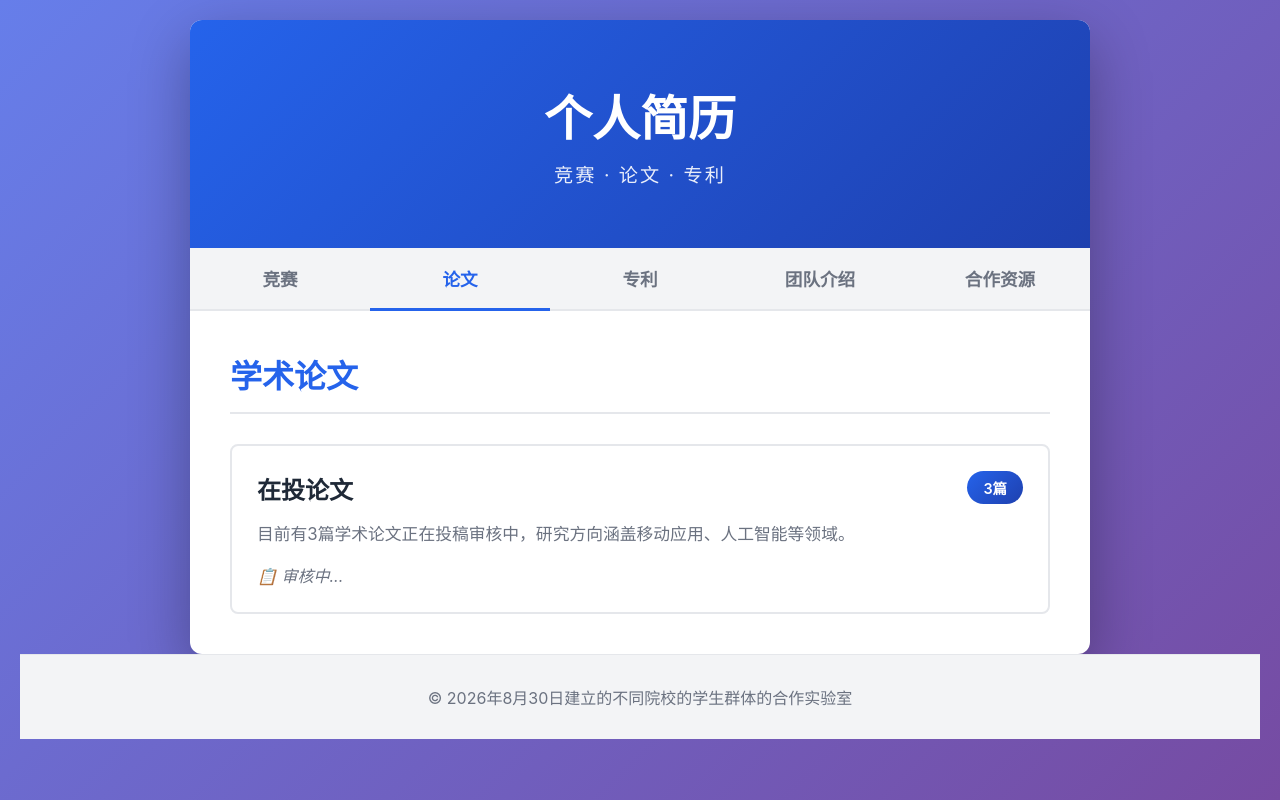
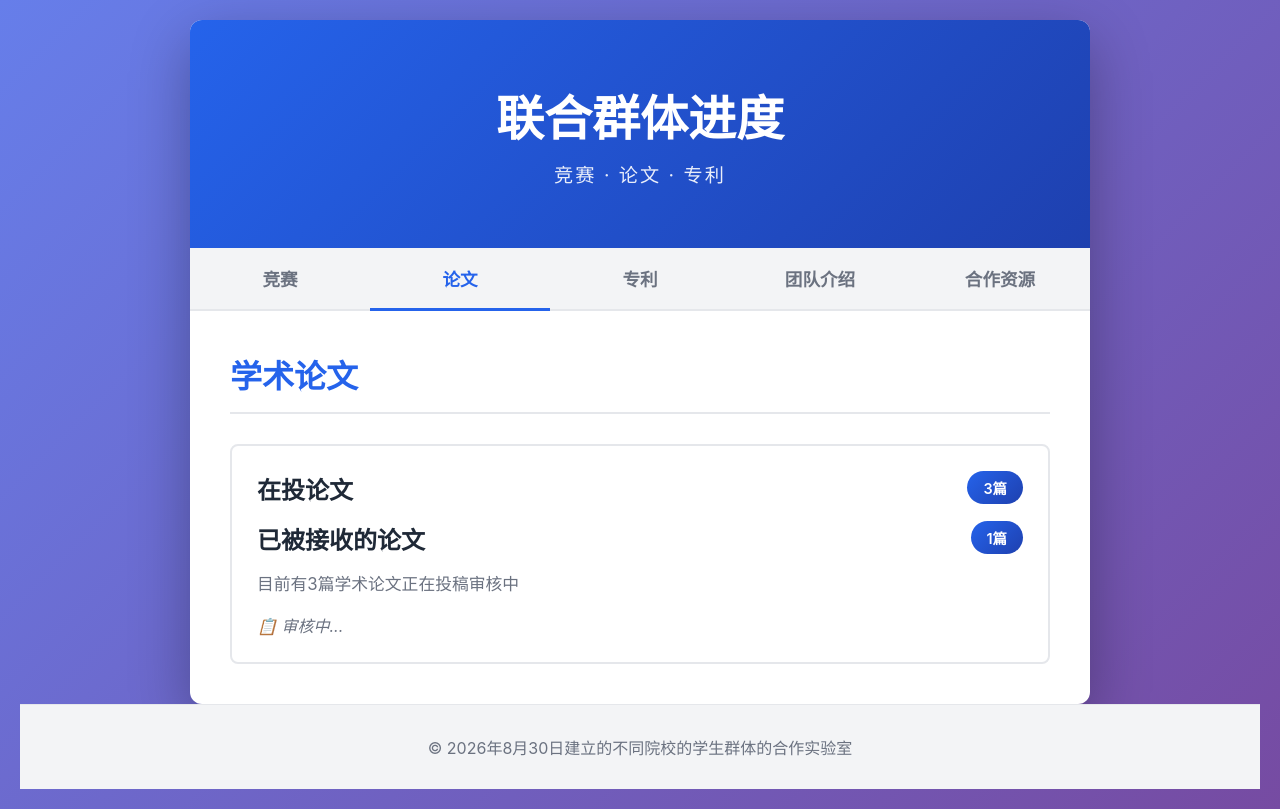
Before and after one commit to WenxuanMa324/resume, a plain HTML site: page index.html in a window 1280 px wide. Both pictures are taken after a click on the button "论文". Drawn offline with Linux system fonts and the light colour scheme.

Commit message:
Update index.html

```diff
--- a/index.html
+++ b/index.html
@@ -3,7 +3,7 @@
 <head>
     <meta charset="UTF-8">
     <meta name="viewport" content="width=device-width, initial-scale=1.0">
-    <title>个人简历 - 竞赛、论文与专利</title>
+    <title>联合实验室- 竞赛、论文与专利</title>
     <style>
         * {
             margin: 0;
@@ -397,7 +397,7 @@
 <body>
     <div class="container">
         <header>
-            <h1>个人简历</h1>
+            <h1>联合群体进度</h1>
             <p class="subtitle">竞赛 · 论文 · 专利</p>
         </header>
 
@@ -444,9 +444,13 @@
                         <h3>在投论文</h3>
                         <span class="badge">3篇</span>
                     </div>
+                     <div class="item-header">
+                        <h3>已被接收的论文</h3>
+                        <span class="badge">1篇</span>
+                    </div>
                     <div class="item-details">
                         <p class="item-description">
-                            目前有3篇学术论文正在投稿审核中，研究方向涵盖移动应用、人工智能等领域。
+                            目前有3篇学术论文正在投稿审核中
                         </p>
                         <p class="status-note">📋 审核中...</p>
                     </div>
```
